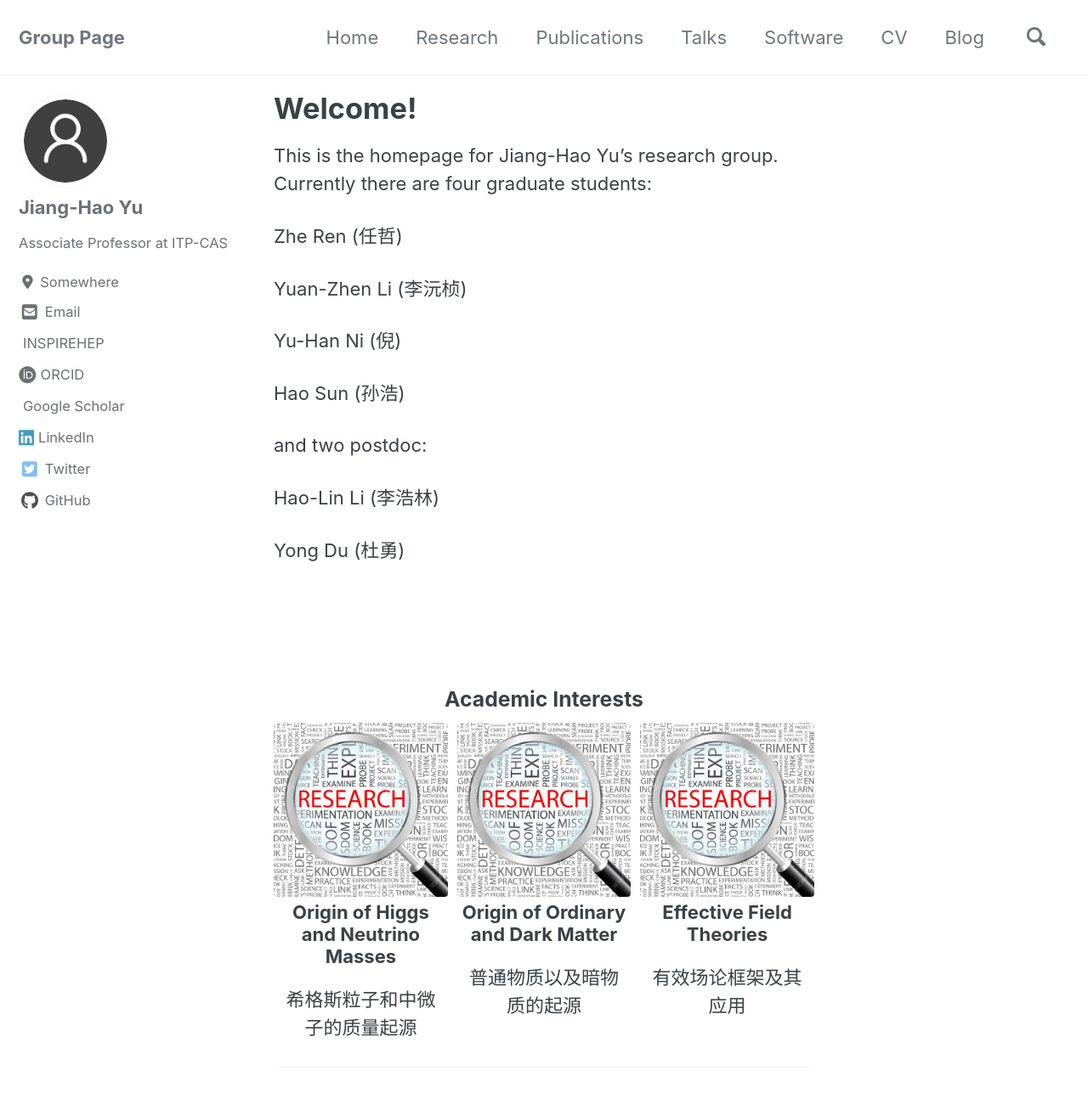
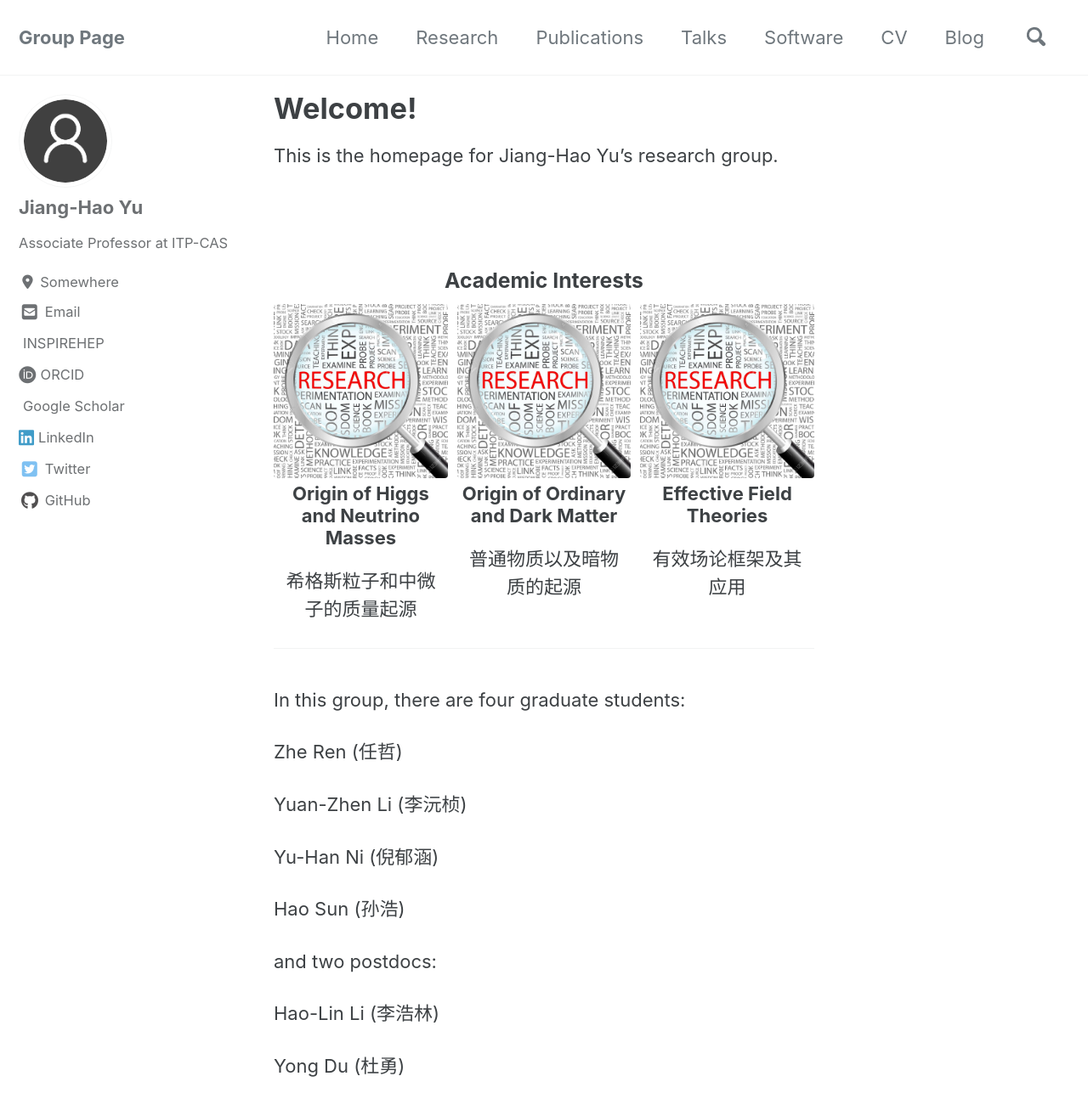
Before and after one commit to jhyu-itp/jhyu-itp.github.io, a Jekyll site: the page built from _pages/index.md, in a window 1280 px wide and 1400 px high. Shown: the top 1307 px of the window at 85% size. Built offline with Jekyll 4.4.1, drawn with Linux system fonts in a browser that asks for light colours; cached includes are drawn as plain includes; nearby versions of some CDN libraries; a style sheet for code colours, icons or effects is not loaded; part of the change alters nothing that is shown.

Commit message:
Update index.md

```diff
--- a/_pages/index.md
+++ b/_pages/index.md
@@ -24,23 +24,7 @@ feature_row:
         "有效场论框架及其应用"
 # Delete the previous lines if you prefer not to have a feature row
 ---
-
-This is the homepage for Jiang-Hao Yu's research group. Currently there are four graduate students:
-
-Zhe Ren (任哲)
-
-Yuan-Zhen Li (李沅桢)
-
-Yu-Han Ni (倪)
-
-Hao Sun (孙浩)
-
-and two postdoc:
-
-Hao-Lin Li (李浩林)
-
-Yong Du (杜勇)
-
+This is the homepage for Jiang-Hao Yu's research group.
 <!-- Delete next line if you prefer not to have a feature row. -->
 <br />
 <br />
@@ -48,3 +32,19 @@ Yong Du (杜勇)
   {% include feature_row %}
 {% endif %}
 <!-- Delete previous lines if you prefer not to have a feature row. -->
+
+In this group, there are four graduate students:
+
+Zhe Ren (任哲)
+
+Yuan-Zhen Li (李沅桢)
+
+Yu-Han Ni (倪郁涵)
+
+Hao Sun (孙浩)
+
+and two postdocs:
+
+Hao-Lin Li (李浩林)
+
+Yong Du (杜勇)
```
